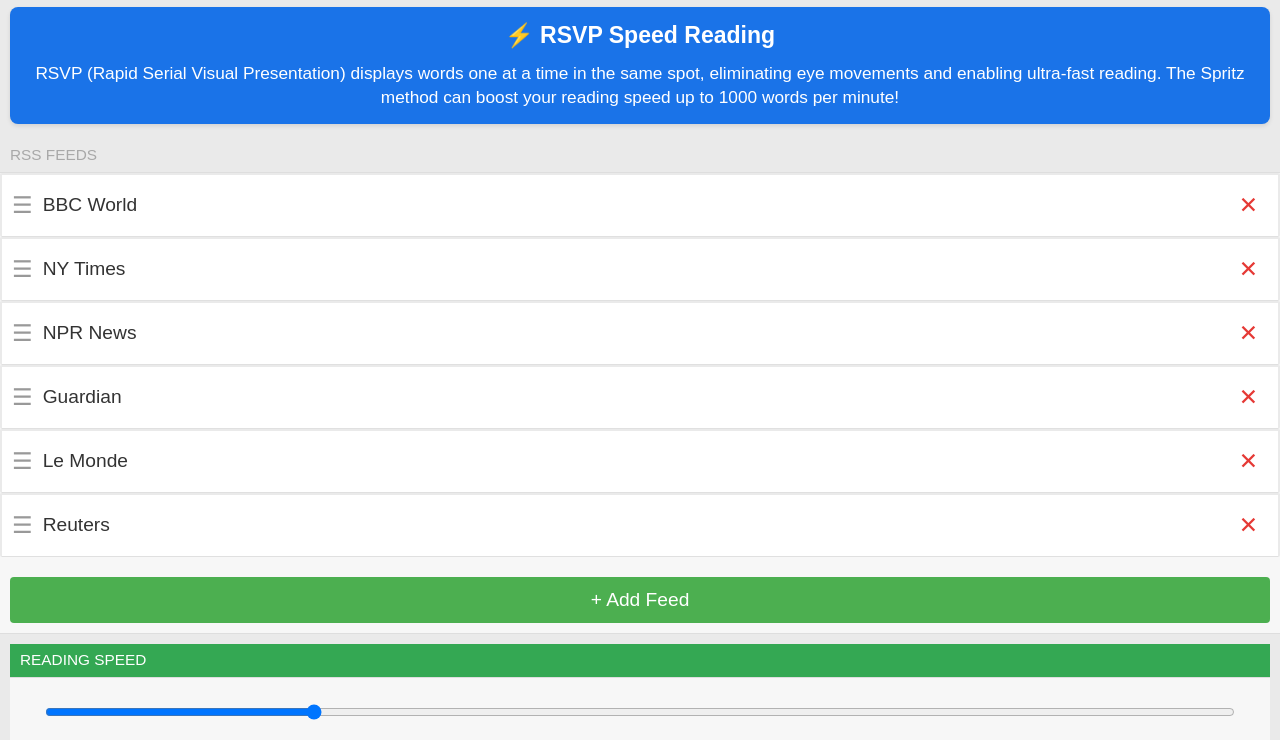
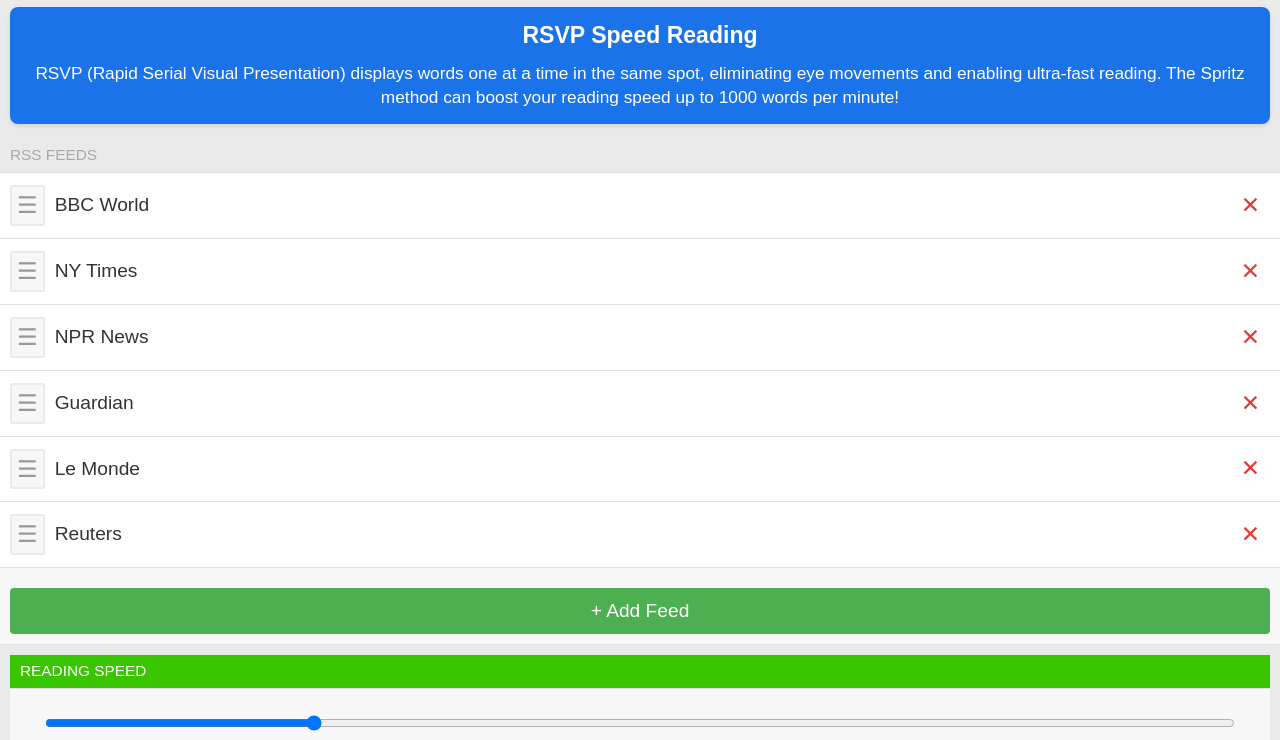
Before and after one commit to Sichroteph/RSVP-Breaking-News, a plain HTML site: page config/index.html in a window 1280 px wide. Shown: the part 60-800 px from the top of the page. Drawn offline with Linux system fonts and the light colour scheme; files that its build step writes are made by us from their sources; files whose address does not match are found by name.

Commit message:
Update config page: remove icon, fix drag-and-drop, add dynamic speed color

```diff
--- a/config/index.html
+++ b/config/index.html
@@ -15,30 +15,35 @@
       color: #888888;
       text-align: center;
     }
+
     .feed-list {
       list-style: none;
       padding: 0;
       margin: 0;
     }
+
     .feed-item {
       display: flex;
       align-items: center;
       padding: 12px 10px;
       background: #fff;
       border-bottom: 1px solid #e0e0e0;
-      cursor: grab;
       user-select: none;
     }
-    .feed-item:active {
+
+    .feed-item.dragging {
       cursor: grabbing;
     }
+
     .feed-item.dragging {
       opacity: 0.5;
       background: #e3f2fd;
     }
+
     .feed-item.drag-over {
       border-top: 2px solid #1a73e8;
     }
+
     .feed-name {
       flex: 1;
       font-size: 1em;
@@ -47,11 +52,19 @@
       text-overflow: ellipsis;
       white-space: nowrap;
     }
+
     .feed-drag-handle {
       color: #999;
       margin-right: 10px;
       font-size: 1.2em;
+      cursor: grab;
+      padding: 5px;
     }
+
+    .feed-drag-handle:active {
+      cursor: grabbing;
+    }
+
     .feed-delete {
       color: #e53935;
       font-size: 1.2em;
@@ -60,9 +73,11 @@
       border: none;
       background: none;
     }
+
     .feed-delete:hover {
       color: #b71c1c;
     }
+
     .add-feed-btn {
       width: 100%;
       padding: 12px;
@@ -74,9 +89,11 @@
       margin-top: 10px;
       border-radius: 4px;
     }
+
     .add-feed-btn:hover {
       background: #45a049;
     }
+
     .modal {
       display: none;
       position: fixed;
@@ -84,14 +101,16 @@
       left: 0;
       width: 100%;
       height: 100%;
-      background: rgba(0,0,0,0.5);
+      background: rgba(0, 0, 0, 0.5);
       z-index: 1000;
       justify-content: center;
       align-items: center;
     }
+
     .modal.show {
       display: flex;
     }
+
     .modal-content {
       background: white;
       padding: 20px;
@@ -99,12 +118,14 @@
       width: 90%;
       max-width: 400px;
     }
+
     .modal-title {
       font-size: 1.2em;
       font-weight: bold;
       margin-bottom: 15px;
       color: #333;
     }
+
     .modal-input {
       width: 100%;
       padding: 10px;
@@ -114,12 +135,14 @@
       font-size: 1em;
       box-sizing: border-box;
     }
+
     .modal-buttons {
       display: flex;
       justify-content: flex-end;
       gap: 10px;
       margin-top: 15px;
     }
+
     .modal-btn {
       padding: 10px 20px;
       border: none;
@@ -127,10 +150,12 @@
       cursor: pointer;
       font-size: 1em;
     }
+
     .modal-btn-cancel {
       background: #e0e0e0;
       color: #333;
     }
+
     .modal-btn-add {
       background: #1a73e8;
       color: white;
@@ -144,7 +169,7 @@
   <div class='item-container'
     style='background-color: #1a73e8; border-radius: 8px; margin: 10px; padding: 15px; box-shadow: 0 2px 4px rgba(0,0,0,0.1);'>
     <div style='color: #ffffff; text-align: center;'>
-      <strong style='font-size: 1.2em;'>⚡ RSVP Speed Reading</strong>
+      <strong style='font-size: 1.2em;'>RSVP Speed Reading</strong>
       <p style='margin: 10px 0 0 0; font-size: 0.9em; line-height: 1.4;'>
         RSVP (Rapid Serial Visual Presentation) displays words one at a time in the same spot,
         eliminating eye movements and enabling ultra-fast reading.
@@ -264,28 +289,41 @@
     var list = document.getElementById('feed-list');
     list.innerHTML = '';
 
-    feeds.forEach(function(feed, index) {
+    feeds.forEach(function (feed, index) {
       var li = document.createElement('li');
       li.className = 'feed-item';
-      li.draggable = true;
       li.dataset.index = index;
 
-      li.innerHTML =
-        '<span class="feed-drag-handle">☰</span>' +
-        '<span class="feed-name">' + escapeHtml(feed.name) + '</span>' +
-        '<button type="button" class="feed-delete" onclick="deleteFeed(' + index + ')">✕</button>';
+      var dragHandle = document.createElement('span');
+      dragHandle.className = 'feed-drag-handle';
+      dragHandle.textContent = '☰';
+      dragHandle.draggable = true;
 
-      // Drag events
-      li.addEventListener('dragstart', handleDragStart);
+      var feedName = document.createElement('span');
+      feedName.className = 'feed-name';
+      feedName.textContent = feed.name;
+
+      var deleteBtn = document.createElement('button');
+      deleteBtn.type = 'button';
+      deleteBtn.className = 'feed-delete';
+      deleteBtn.textContent = '✕';
+      deleteBtn.onclick = function() { deleteFeed(index); };
+
+      li.appendChild(dragHandle);
+      li.appendChild(feedName);
+      li.appendChild(deleteBtn);
+
+      // Drag events only on handle
+      dragHandle.addEventListener('dragstart', function(e) { handleDragStart.call(li, e); });
       li.addEventListener('dragend', handleDragEnd);
       li.addEventListener('dragover', handleDragOver);
       li.addEventListener('drop', handleDrop);
       li.addEventListener('dragleave', handleDragLeave);
 
-      // Touch events for mobile
-      li.addEventListener('touchstart', handleTouchStart, { passive: false });
-      li.addEventListener('touchmove', handleTouchMove, { passive: false });
-      li.addEventListener('touchend', handleTouchEnd);
+      // Touch events only on handle for mobile
+      dragHandle.addEventListener('touchstart', function(e) { handleTouchStart.call(li, e); }, { passive: false });
+      dragHandle.addEventListener('touchmove', handleTouchMove, { passive: false });
+      dragHandle.addEventListener('touchend', handleTouchEnd);
 
       list.appendChild(li);
     });
@@ -346,7 +384,7 @@
 
   function handleDragEnd(e) {
     this.classList.remove('dragging');
-    document.querySelectorAll('.feed-item').forEach(function(item) {
+    document.querySelectorAll('.feed-item').forEach(function (item) {
       item.classList.remove('drag-over');
     });
     draggedItem = null;
@@ -395,11 +433,11 @@
 
     var touch = e.touches[0];
     var elements = document.elementsFromPoint(touch.clientX, touch.clientY);
-    var targetItem = elements.find(function(el) {
+    var targetItem = elements.find(function (el) {
       return el.classList && el.classList.contains('feed-item') && el !== touchedItem;
     });
 
-    document.querySelectorAll('.feed-item').forEach(function(item) {
+    document.querySelectorAll('.feed-item').forEach(function (item) {
       item.classList.remove('drag-over');
     });
 
@@ -413,7 +451,7 @@
 
     var touch = e.changedTouches[0];
     var elements = document.elementsFromPoint(touch.clientX, touch.clientY);
-    var targetItem = elements.find(function(el) {
+    var targetItem = elements.find(function (el) {
       return el.classList && el.classList.contains('feed-item') && el !== touchedItem;
     });
 
@@ -428,7 +466,7 @@
       renderFeedList();
     }
 
-    document.querySelectorAll('.feed-item').forEach(function(item) {
+    document.querySelectorAll('.feed-item').forEach(function (item) {
       item.classList.remove('drag-over');
     });
     touchedItem = null;
@@ -437,7 +475,23 @@
   function updateSpeedDisplay() {
     var speedInput = document.getElementById('input_reading_speed');
     var speedDisplay = document.getElementById('speed_display');
+    var speedHeader = document.querySelector('.item-container:has(#input_reading_speed) .item-container-header');
+
+    var speed = parseInt(speedInput.value);
+    var min = parseInt(speedInput.min);
+    var max = parseInt(speedInput.max);
+
+    // Calculate color from green to red
+    var ratio = (speed - min) / (max - min);
+    var red = Math.round(ratio * 255);
+    var green = Math.round((1 - ratio) * 255);
+    var color = 'rgb(' + red + ', ' + green + ', 0)';
+
     speedDisplay.textContent = speedInput.value + ' WPM';
+    speedDisplay.style.color = color;
+    if (speedHeader) {
+      speedHeader.style.backgroundColor = color;
+    }
   }
 
   function getConfigData() {
```
